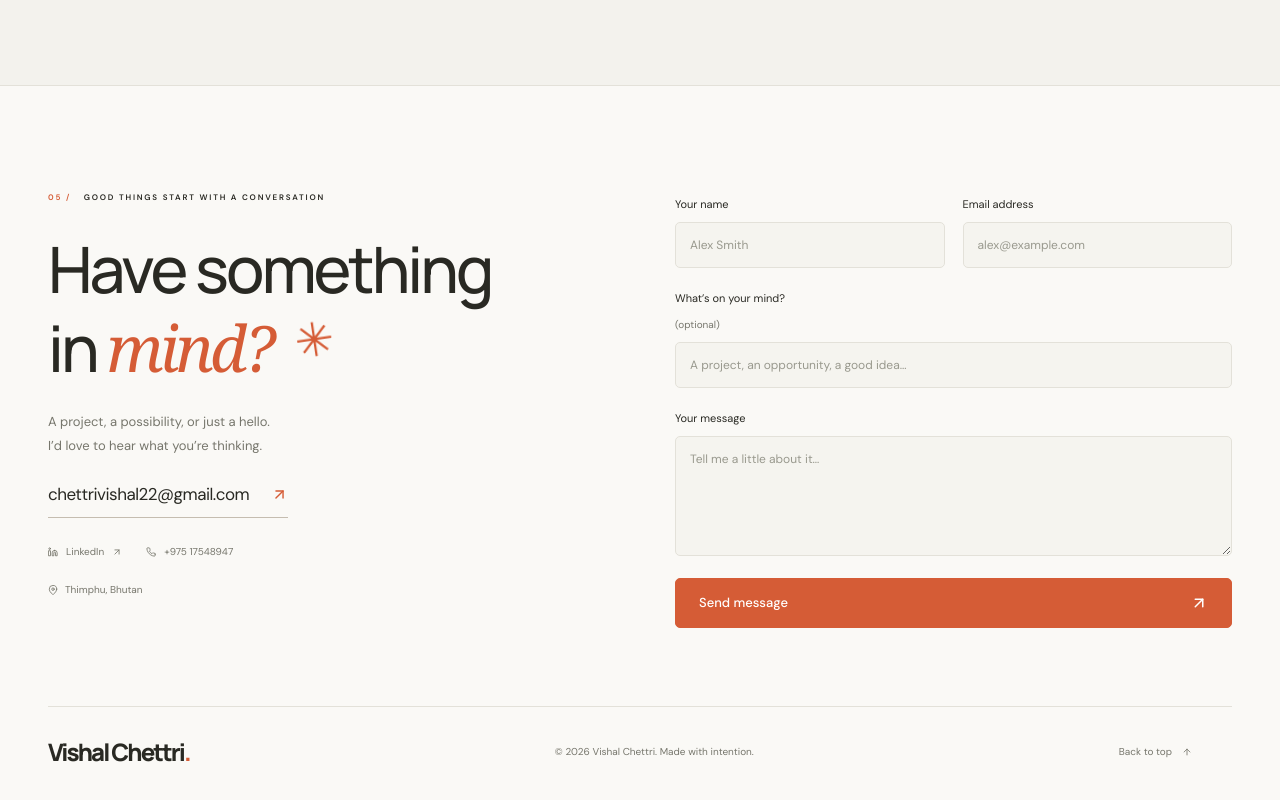
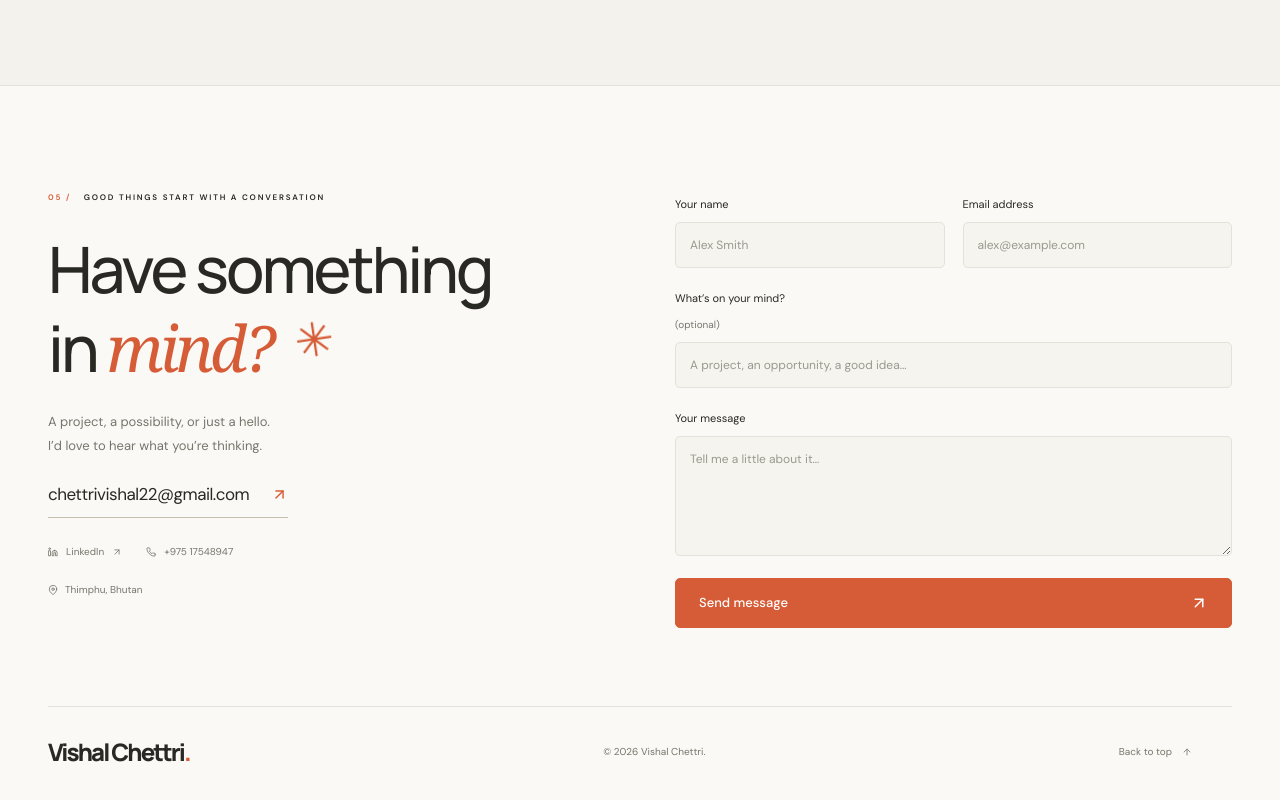
Before and after one commit to visal2002/vishal_chettri_portfolio, a React (Vite) app: page / in a window 1280 px wide. Shown: the part 5325-6125 px from the top of the page. Built offline with nearby package versions, Linux system fonts and the light colour scheme.

Commit message:
fix: remove unnecessary text from footer copyright message

```diff
--- a/src/components/layout/Footer.jsx
+++ b/src/components/layout/Footer.jsx
@@ -5,7 +5,7 @@ export default function Footer() {
       <a className="wordmark" href="#home">
         Vishal Chettri<span>.</span>
       </a>
-      <p>© {new Date().getFullYear()} Vishal Chettri. Made with intention.</p>
+      <p>© {new Date().getFullYear()} Vishal Chettri.</p>
       <a href="#home" className="back-top">
         Back to top <FiArrowUp />
       </a>
```
